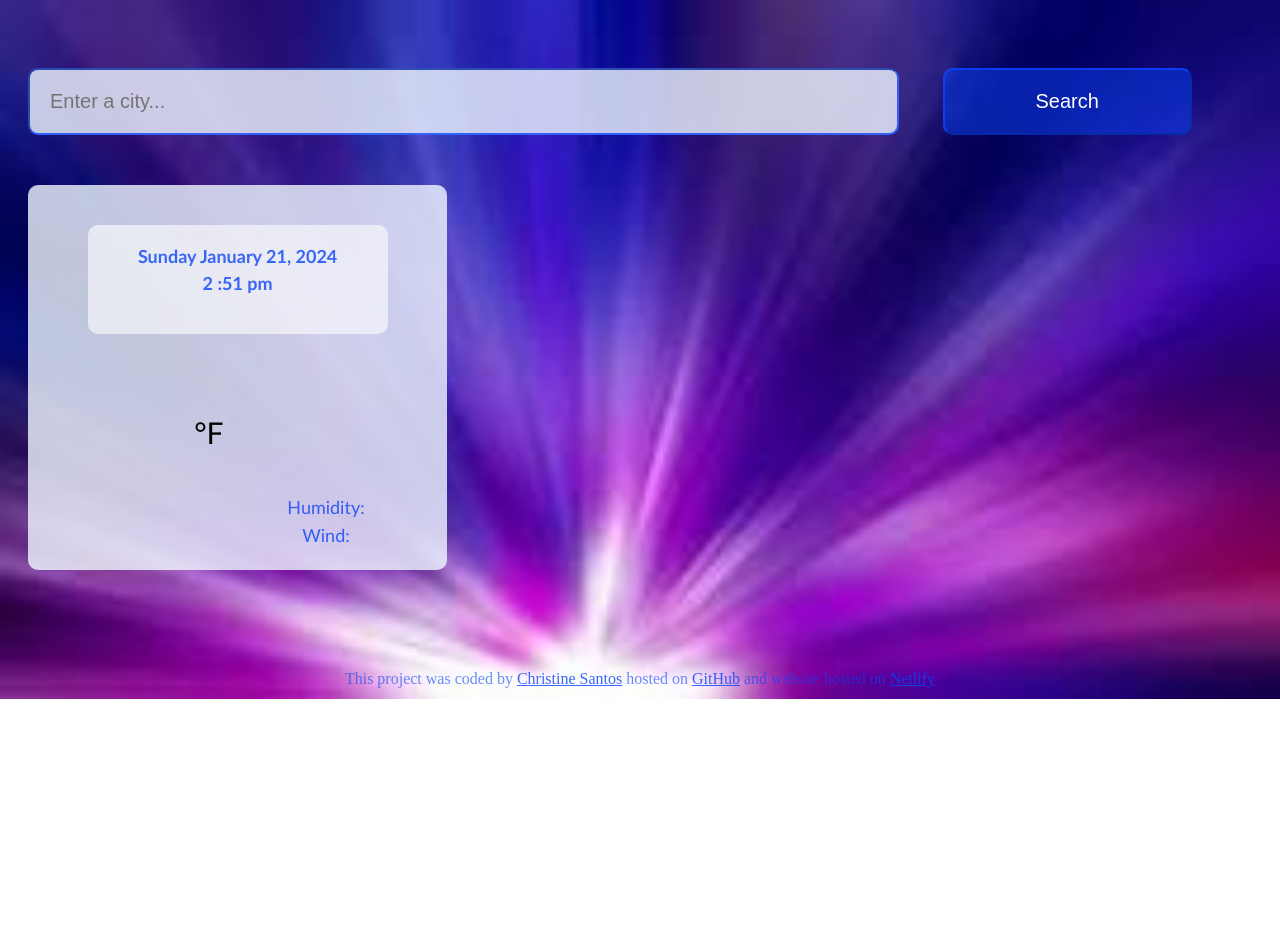
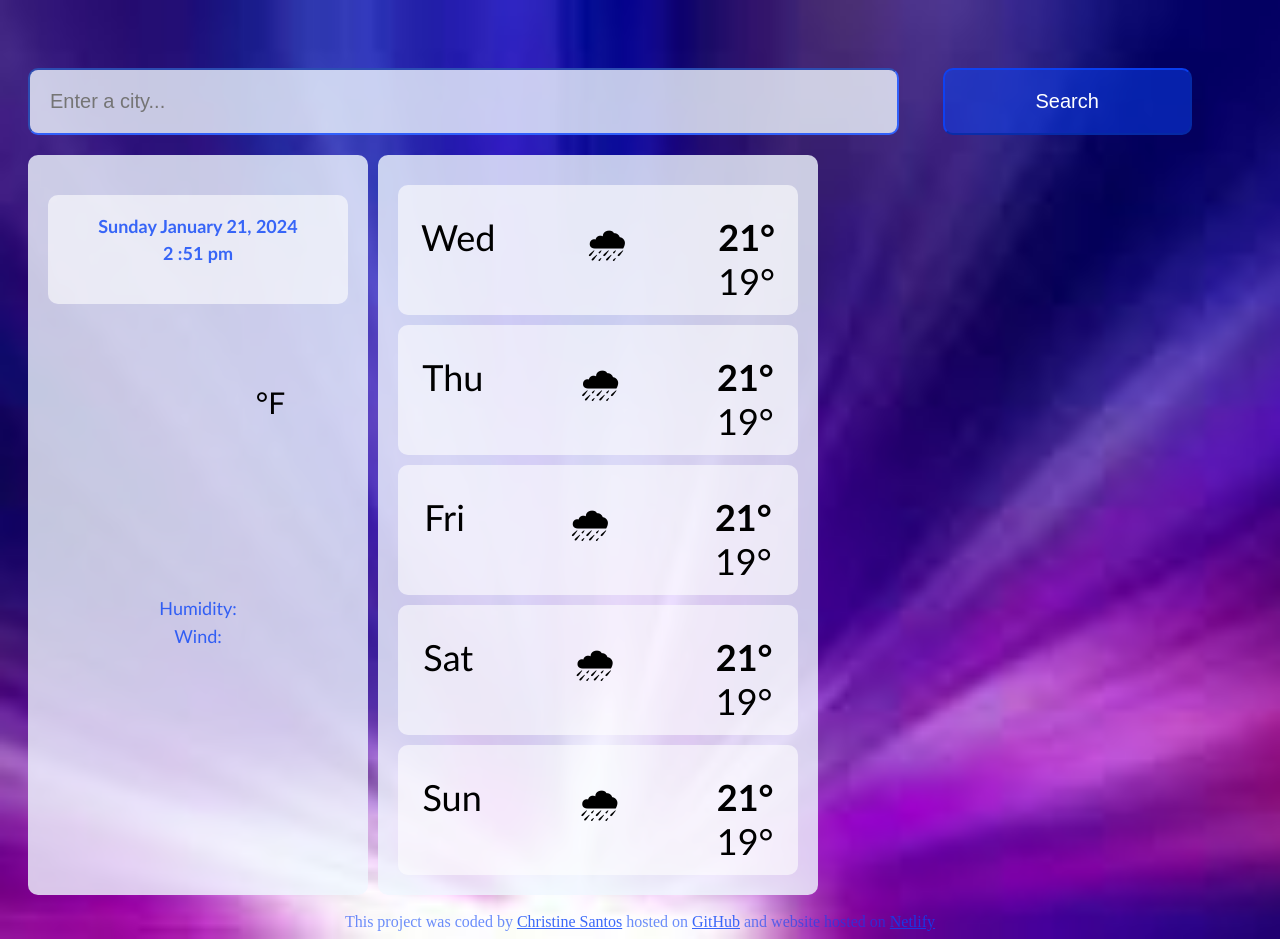
Before and after one commit to christinemsantos/Weather-Forecast-Project, a plain HTML site: page index.html in a window 1280 px wide. Before the commit the page ends 800 px from the top, so only its background shows below. Drawn offline with nearby package versions, Linux system fonts and the light colour scheme; no server answers.

Commit message:
arranged placement of forecast days css

```diff
--- a/index.html
+++ b/index.html
@@ -20,6 +20,7 @@
         <input type="submit" value="Search" class="search-form-button" />
       </form>
     </header>
+    <div class="current-plus-forecast-container">
       <div class="container">
         <main>
           <div class="weather-data">
@@ -50,6 +51,46 @@
           </div>
         </main>
       </div>
+      <div class="forecast-container">
+        <div class="forecast-day-1">
+          <div class="day-1">Wed</div>
+          <br />
+          <div class=day-1-icon>🌧</div>
+          <br />
+          <div class=day-1-temps><span class="high-temp">21°</span><br /> 19°</div>
+        </div>
+        <div class="forecast-day-2">
+          <div class="day-1">Thu</div>
+          <br />
+          <div class=day-1-icon>🌧</div>
+          <br />
+          <div class=day-1-temps><span class="high-temp">21°</span><br /> 19°</div>
+        </div>
+        <div class="forecast-day-3">
+          <div class="day-1">Fri</div>
+          <br />
+          <div class=day-1-icon>🌧</div>
+          <br />
+          <div class=day-1-temps><span class="high-temp">21°</span><br /> 19°</div>
+        </div>
+        <div class="forecast-day-4">
+          <div class="day-1">Sat</div>
+          <br />
+          <div class=day-1-icon>🌧</div>
+          <br />
+          <div class=day-1-temps><span class="high-temp">21°</span><br /> 19°</div>
+        </div>
+        <div class="forecast-day-5">
+          <div class="day-1">Sun</div>
+          <br />
+          <div class=day-1-icon>🌧</div>
+          <br />
+          <div class=day-1-temps><span class="high-temp">21°</span><br /> 19°</div>
+        </div>
+      </div>
+    </div>
+    </div>
+    <br />
     <footer>
       This project was coded by
       <a href="https://github.com/christinemsantos" target="blank"
--- a/src/style.css
+++ b/src/style.css
@@ -20,14 +20,25 @@ a {
   padding-top: 40px;
   padding-left: 20px;
 }
+.current-plus-forecast-container {
+  display: flex;
+}
 .container {
   background-color: rgba(240, 248, 255, 0.8);
-  max-width: 30%;
+  margin-top: 20px;
+  margin-left: 20px;
+  max-width: 300px;
   max-height: 90%;
   border-radius: 10px;
-  margin-top: 50px;
-  margin-bottom: 100px;
-  margin-left: 20px;
+  padding: 20px;
+  font-family: "Gill Sans", "Gill Sans MT", Calibri, "Trebuchet MS", sans-serif;
+}
+.forecast-container {
+  background-color: rgba(240, 248, 255, 0.8);
+  margin-top: 20px;
+  margin-left: 10px;
+  width: 400px;
+  border-radius: 10px;
   padding: 20px;
   font-family: "Gill Sans", "Gill Sans MT", Calibri, "Trebuchet MS", sans-serif;
 }
@@ -103,3 +114,20 @@ a {
   font-size: 30px;
   margin-bottom: 15px;
 }
+.forecast-day-1,
+.forecast-day-2,
+.forecast-day-3,
+.forecast-day-4,
+.forecast-day-5 {
+  display: flex;
+  justify-content: space-around;
+  margin-top: 10px;
+  background: rgba(256, 256, 256, 0.6);
+  height: 100px;
+  border-radius: 10px;
+  padding-top: 30px;
+  font-size: 36px;
+}
+.high-temp {
+  font-weight: bolder;
+}
```
Also changed, not shown: cloud.png (added). Lines whose indentation alone changed are shown as unchanged.
